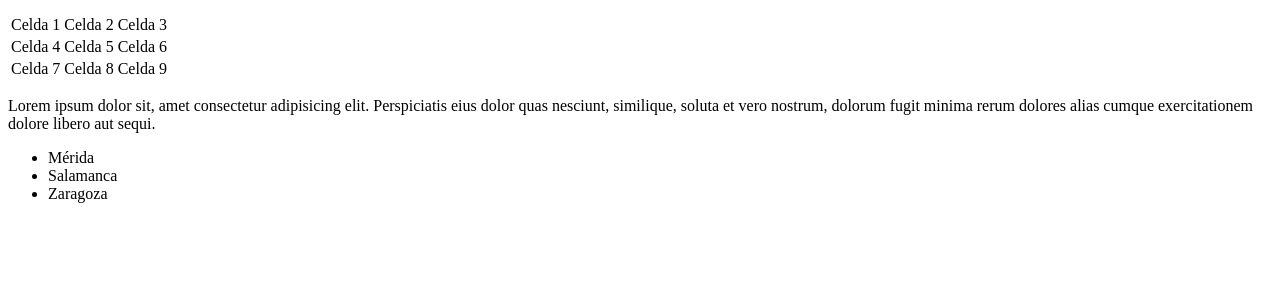
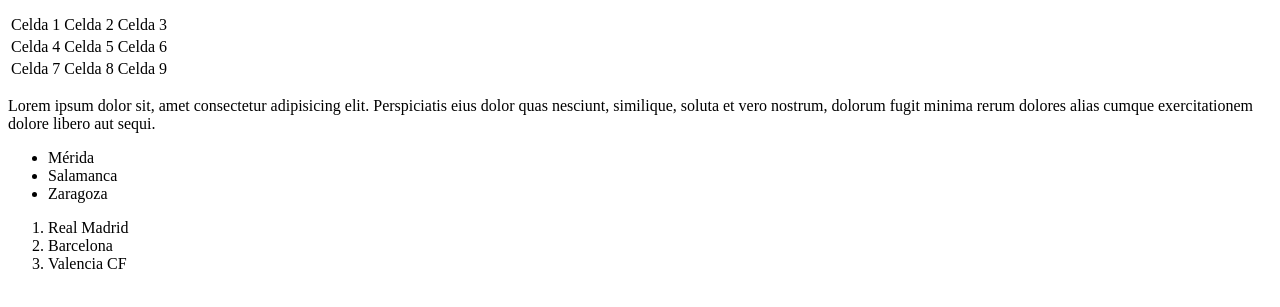
Before and after one commit to vpunzalanc001/mi_repositorio, a plain HTML site: page index.html in a window 1280 px wide. Shown: the part 101-408 px from the top of the page. Drawn offline with Linux system fonts and the light colour scheme.

Commit message:
Segunda subversión en la rama máster

```diff
--- a/index.html
+++ b/index.html
@@ -33,5 +33,11 @@
         <li>Salamanca</li>
         <li>Zaragoza</li>
     </ul>
+
+    <ol>
+        <li>Real Madrid</li>
+        <li>Barcelona</li>
+        <li>Valencia CF</li>
+    </ol>
 </body>
 </html>
```
